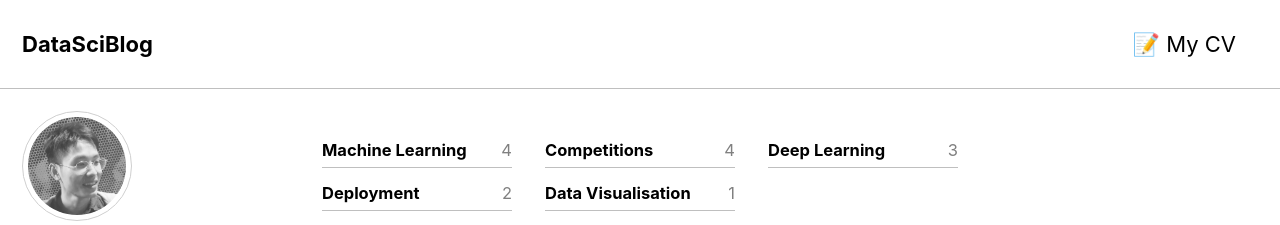
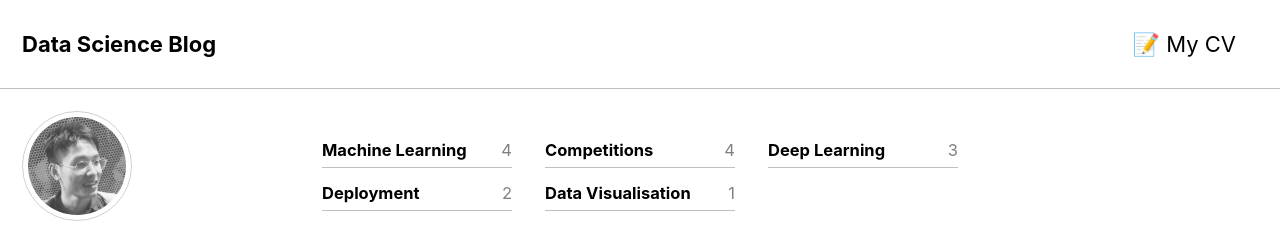
Before and after one commit to datasciblog/datasciblog.github.io, a Jekyll site: the page built from index.html, in a window 1280 px wide and 900 px high. Shown: the top 225 px of the window. Built offline with Jekyll 4.4.1, drawn with Linux system fonts in a browser that asks for light colours; cached includes are drawn as plain includes; nearby versions of some CDN libraries; the list of posts is cut into pages by our own code.

Commit message:
Update _config.yml

```diff
--- a/_config.yml
+++ b/_config.yml
@@ -18,7 +18,7 @@ header:
 
 # Site Settings
 locale                   : "en-US"
-title                    : "DataSciBlog"
+title                    : "Data Science Blog"
 title_separator          : "-"
 subtitle                 : #"What I Talk About When We Talk About Data" # site tagline that appears below site title in masthead
 name                     : "Ha NGUYEN"
```
